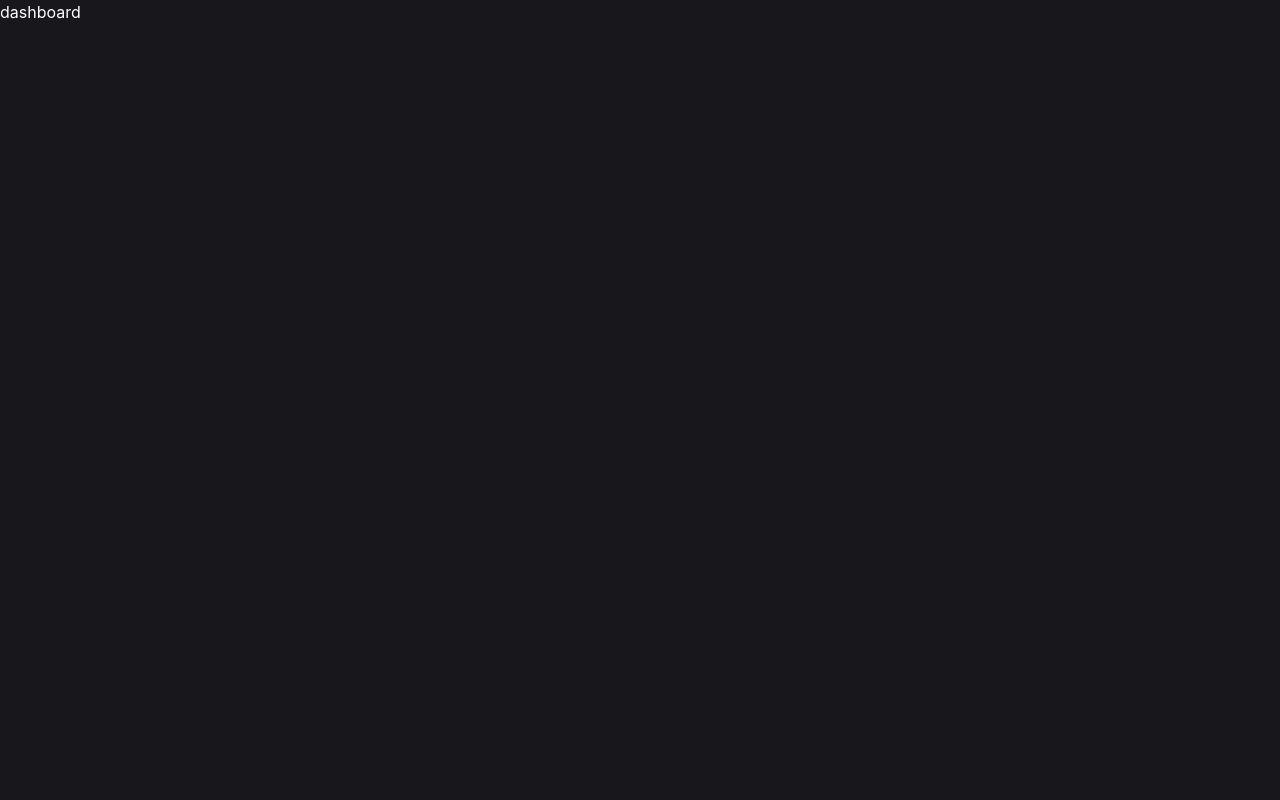
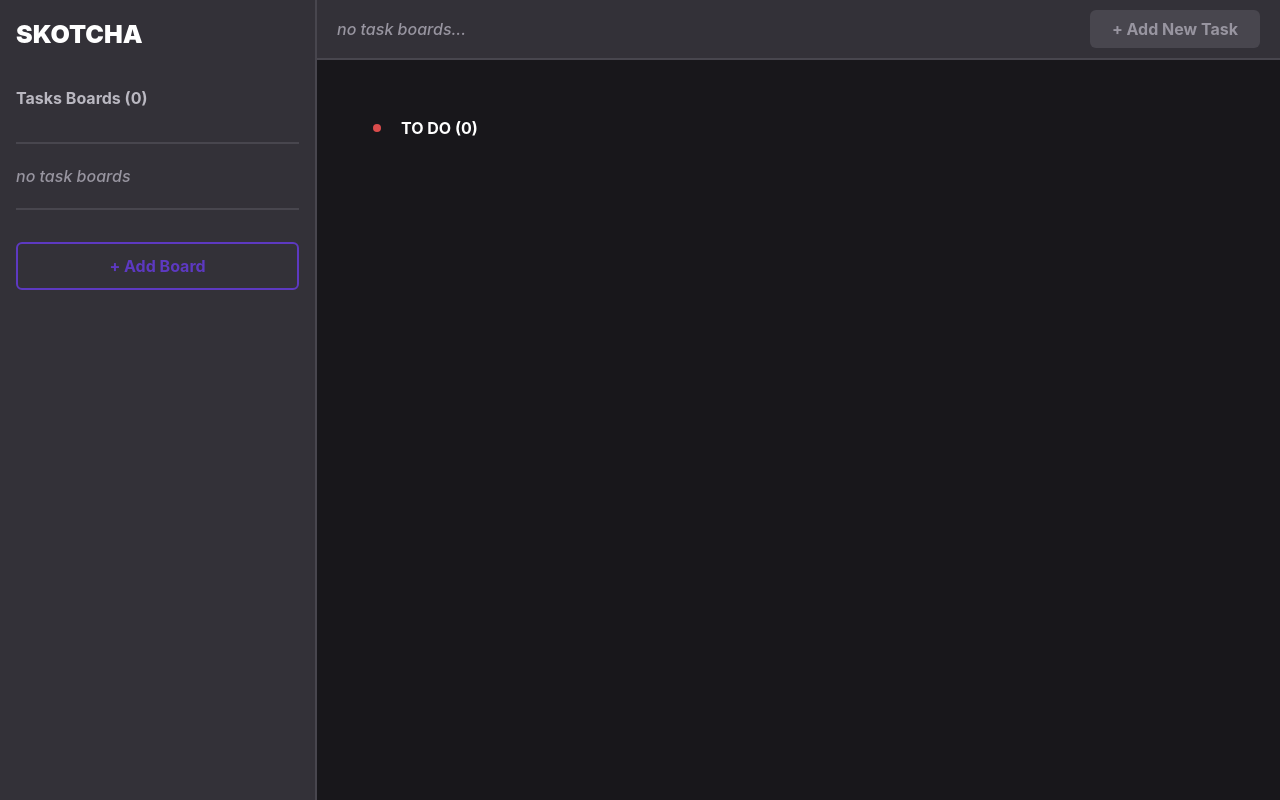
Before and after one commit to jacobpacheco100/Skotcha, a React (Create React App) app: page /dashboard in a window 1280 px wide. Built offline with nearby package versions, Linux system fonts and the light colour scheme.

Commit message:
add: dashboard ui

```diff
--- a/src/App.jsx
+++ b/src/App.jsx
@@ -1,4 +1,4 @@
-import { BrowserRouter as Router, Routes, Route, Link } from 'react-router-dom'
+import { BrowserRouter as Router, Routes, Route } from 'react-router-dom'
 
 // pages
 import LandingPage from './pages/LandingPage'
--- /dev/null
+++ b/src/components/dashboard/SideBar.jsx
@@ -0,0 +1,21 @@
+import React from 'react'
+
+const SideBar = ({ setModal }) => {
+  return (
+    <div className='sidebar--container p-4 space-y-8 flex flex-col'>
+      <h1 className='logo'>skotcha</h1>
+      <h3 className='font-bold text-gray-4 '>Tasks Boards (0)</h3>
+      <ul className='taskBoardsList--container'>
+        <li className='empty-list'>no task boards</li>
+      </ul>
+      <button
+        onClick={() => setModal('+board')}
+        className='btn-add-board w-auto'
+      >
+        + Add Board
+      </button>
+    </div>
+  )
+}
+
+export default SideBar
--- /dev/null
+++ b/src/components/dashboard/Tasks.jsx
@@ -0,0 +1,25 @@
+import React from 'react'
+
+const Tasks = () => {
+  return (
+    <div className='tasks--container  flex'>
+      {/* left : todo list */}
+      <div className='grow p-14'>
+        <div className='flex items-center space-x-5'>
+          <div className='dot bg-danger'></div>
+          <h3 className='h4'>TO DO (0)</h3>
+        </div>
+      </div>
+
+      {/* right : completed */}
+      <div className='completed--sidebar hidden'>
+        <div className='flex items-center space-x-5'>
+          <div className='dot bg-primary'></div>
+          <h3 className='h4'>COMPLETED (0)</h3>
+        </div>
+      </div>
+    </div>
+  )
+}
+
+export default Tasks
--- /dev/null
+++ b/src/components/dashboard/TopBar.jsx
@@ -0,0 +1,12 @@
+import React from 'react'
+
+const TopBar = () => {
+  return (
+    <div className='topbar--container flex items-center justify-between px-5'>
+      <div className='empty-list'>no task boards...</div>
+      <button className='btn-disabled '>+ Add New Task</button>
+    </div>
+  )
+}
+
+export default TopBar
--- /dev/null
+++ b/src/components/dashboard/modals/AddBoard.jsx
@@ -0,0 +1,21 @@
+import React from 'react'
+
+const AddBoard = () => {
+  return (
+    <>
+      <div className='modal--core'>
+        <h4 className='h2'>+ New Task Board</h4>
+        <form className='mt-10 space-y-5'>
+          <div>
+            <label className='label'>Title</label>
+            <input className='input' type='text' />
+          </div>
+          <button className='btn-2 w-full'>+ Create Board</button>
+        </form>
+      </div>
+      <div className='modal--bg'></div>
+    </>
+  )
+}
+
+export default AddBoard
--- /dev/null
+++ b/src/components/dashboard/modals/AddTask.jsx
@@ -0,0 +1,25 @@
+import React from 'react'
+
+const AddTask = () => {
+  return (
+    <>
+      <div className='modal--core'>
+        <h4 className='h2'>+ New Task Board</h4>
+        <form className='mt-10 space-y-5'>
+          <div>
+            <label className='label'>Title</label>
+            <input className='input' type='text' />
+          </div>
+          <div>
+            <label className='label'>Title</label>
+            <textarea className='input h-28' type='text' />
+          </div>
+          <button className='btn-2 w-full'>+ Create Board</button>
+        </form>
+      </div>
+      <div className='modal--bg'></div>
+    </>
+  )
+}
+
+export default AddTask
--- /dev/null
+++ b/src/components/dashboard/modals/DeleteBoard.jsx
@@ -0,0 +1,18 @@
+import React from 'react'
+
+const DeleteBoard = () => {
+  return (
+    <>
+      <div className='modal--core--delete'>
+        <h4 className='h2 text-center'>WARNING:</h4>
+        <p className='text text-center'>
+          You are about to remove this task board from your dashboard
+        </p>
+        <button className='btn-danger w-full'>Delete Task Board</button>
+      </div>
+      <div className='modal--bg'></div>
+    </>
+  )
+}
+
+export default DeleteBoard
--- a/src/index.css
+++ b/src/index.css
@@ -13,56 +13,11 @@ code {
   font-family: source-code-pro, Menlo, Monaco, Consolas, 'Courier New',
     monospace;
 }
+/* color blurs */
 
 @tailwind base;
 @tailwind components;
 @tailwind utilities;
-
-.container {
-  @apply max-w-[1065px] mx-auto px-[20px] w-full;
-}
-
-.logo {
-  @apply font-black text-white text-[25px] uppercase;
-}
-
-.btn-1 {
-  @apply py-[10px] px-[22px] rounded-md font-bold bg-gray-1 ease-in-out duration-200 hover:bg-gray-2;
-}
-
-.btn-2 {
-  @apply py-[10px] px-[22px] rounded-md font-bold bg-primary ease-in-out duration-200 hover:bg-[#2fa36b];
-}
-
-.h1 {
-  @apply font-bold text-[2.5rem] sm:text-[3rem] leading-[1.25em];
-}
-
-.h2 {
-  @apply font-bold text-[2rem] leading-[1.25em];
-}
-
-.h3 {
-  @apply font-black text-[1rem] text-primary;
-}
-
-.text {
-  @apply font-medium leading-7 text-gray-3 py-8;
-}
-
-.nav--link {
-  @apply border-dark  pb-0 ease-in duration-200 border-b-2 hover:cursor-pointer hover:pb-2 hover:border-primary;
-}
-
-.label {
-  @apply font-medium text-sm text-gray-3 text-[15px];
-}
-
-.input {
-  @apply w-full p-2 bg-gray-2 rounded-md mt-1 mb-4 text-gray-3 focus:outline-none focus:border-2 border-gray-3;
-}
-
-/* color blurs */
 
 .purp--glow {
   position: absolute;
@@ -89,3 +44,119 @@ code {
 
   @apply lg:w-[500px] lg:h-[400px];
 }
+
+.container {
+  @apply max-w-[1065px] mx-auto px-[20px] w-full;
+}
+
+.logo {
+  @apply font-black text-white text-[25px] uppercase;
+}
+
+.btn-1 {
+  @apply py-[10px] px-[22px] rounded-md font-bold bg-gray-1 ease-in-out duration-200 hover:bg-gray-2;
+}
+
+.btn-2 {
+  @apply py-[10px] px-[22px] rounded-md font-bold bg-primary ease-in-out duration-200 hover:bg-[#2fa36b];
+}
+
+.btn-danger {
+  @apply py-[10px] px-[22px] rounded-md font-bold bg-danger ease-in-out duration-200 hover:bg-[#2fa36b];
+}
+
+.btn-disabled {
+  @apply py-[7px] px-[22px] rounded-md font-bold bg-gray-2 text-gray-3 ease-in-out duration-200 hover:cursor-default;
+}
+
+.h1 {
+  @apply font-bold text-[2.5rem] sm:text-[3rem] leading-[1.25em];
+}
+
+.h2 {
+  @apply font-bold text-[2rem] leading-[1.25em];
+}
+
+.h3 {
+  @apply font-black text-[1rem] text-primary;
+}
+
+.h4 {
+  @apply font-bold text-[1rem] text-white;
+}
+
+.text {
+  @apply font-medium leading-7 text-gray-3 py-8;
+}
+
+.nav--link {
+  @apply border-dark  pb-0 ease-in duration-200 border-b-2 hover:cursor-pointer hover:pb-2 hover:border-primary;
+}
+
+.label {
+  @apply font-medium text-sm text-gray-3 text-[15px];
+}
+
+.input {
+  @apply w-full p-2 bg-gray-2 rounded-md mt-1 mb-4 text-gray-4 focus:outline-none focus:border border-gray-3;
+}
+
+/* dashboard */
+
+/* containers */
+
+.dashboard--container {
+  @apply w-screen h-screen flex;
+}
+
+.workspace--container {
+  @apply flex flex-col grow;
+}
+
+.sidebar--container {
+  @apply w-[317px] h-screen bg-gray-1 border-r-2 border-gray-2;
+}
+
+.topbar--container {
+  @apply w-full h-[65px] bg-gray-1 border-b-2 border-gray-2;
+}
+
+.tasks--container {
+  @apply h-full;
+}
+
+/* ( inside containers ) */
+
+.taskBoardsList--container {
+  @apply py-5 border-t-2 border-b-2 border-gray-2;
+}
+
+.empty-list {
+  @apply italic text-gray-3 font-medium;
+}
+
+.btn-add-board {
+  @apply py-[10px] px-[22px] rounded-md font-bold text-secondary border-2 border-secondary ease-in-out duration-200 hover:bg-secondary hover:text-white;
+}
+
+.completed--sidebar {
+  @apply w-[317px] h-full bg-gray-1 border-l-2 border-gray-2 p-14;
+}
+
+/* minor classes */
+.dot {
+  @apply w-2 h-2 rounded-full;
+}
+
+/* modals */
+.modal--bg {
+  @apply absolute w-screen h-screen bg-dark opacity-40;
+}
+
+.modal--core {
+  @apply z-10 absolute top-1/2 left-1/2 transform -translate-x-1/2 -translate-y-1/2 p-14 rounded-lg bg-gray-1 w-[646px];
+}
+
+.modal--core--delete {
+  @apply z-10 absolute top-1/2 left-1/2 transform -translate-x-1/2 -translate-y-1/2 p-14 rounded-lg bg-gray-1 w-[380px];
+}
--- a/src/pages/Dashboard.jsx
+++ b/src/pages/Dashboard.jsx
@@ -1,7 +1,44 @@
-import React from 'react'
+import React, { useState } from 'react'
+import SideBar from '../components/dashboard/SideBar'
+import TopBar from '../components/dashboard/TopBar'
+import Tasks from '../components/dashboard/Tasks'
 
-const dashboard = () => {
-  return <div>dashboard</div>
+// modals ( + board / task & -board)
+import AddBoard from '../components/dashboard/modals/AddBoard'
+import AddTask from '../components/dashboard/modals/AddTask'
+import DeleteBoard from '../components/dashboard/modals/DeleteBoard'
+
+const Dashboard = () => {
+  const [modal, setModal] = useState()
+  console.log(modal)
+
+  const showModal = () => {
+    if (modal === '+board') {
+      return <AddBoard />
+    } else if (modal === '+task') {
+      return <AddTask />
+    } else if (modal === '-board') {
+      return <DeleteBoard />
+    } else {
+      return null
+    }
+  }
+
+  // const showModal = () => {}
+  return (
+    <div className='dashboard--container'>
+      <SideBar setModal={setModal} />
+
+      <div className='workspace--container'>
+        <TopBar />
+        <Tasks />
+      </div>
+
+      {/* modals */}
+
+      {showModal()}
+    </div>
+  )
 }
 
-export default dashboard
+export default Dashboard
--- a/tailwind.config.js
+++ b/tailwind.config.js
@@ -4,11 +4,14 @@ module.exports = {
   theme: {
     colors: {
       primary: '#39C180',
+      secondary: '#5D39C1',
+      danger: '#DA4C4C',
       white: '#fff',
       dark: '#18171B',
       'gray-1': '#333138',
       'gray-2': '#48464E',
       'gray-3': '#9895A0',
+      'gray-4': '#BAB8C1',
     },
     extend: {},
   },
```
